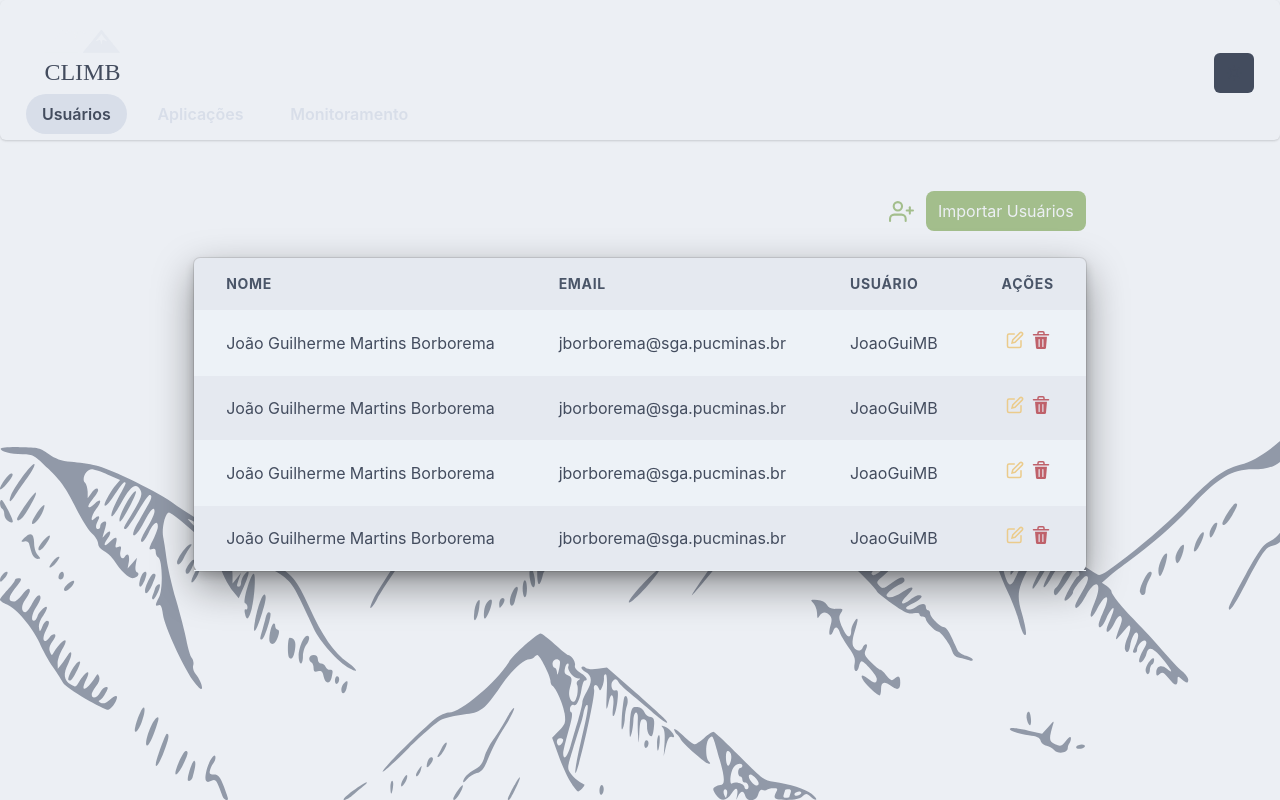
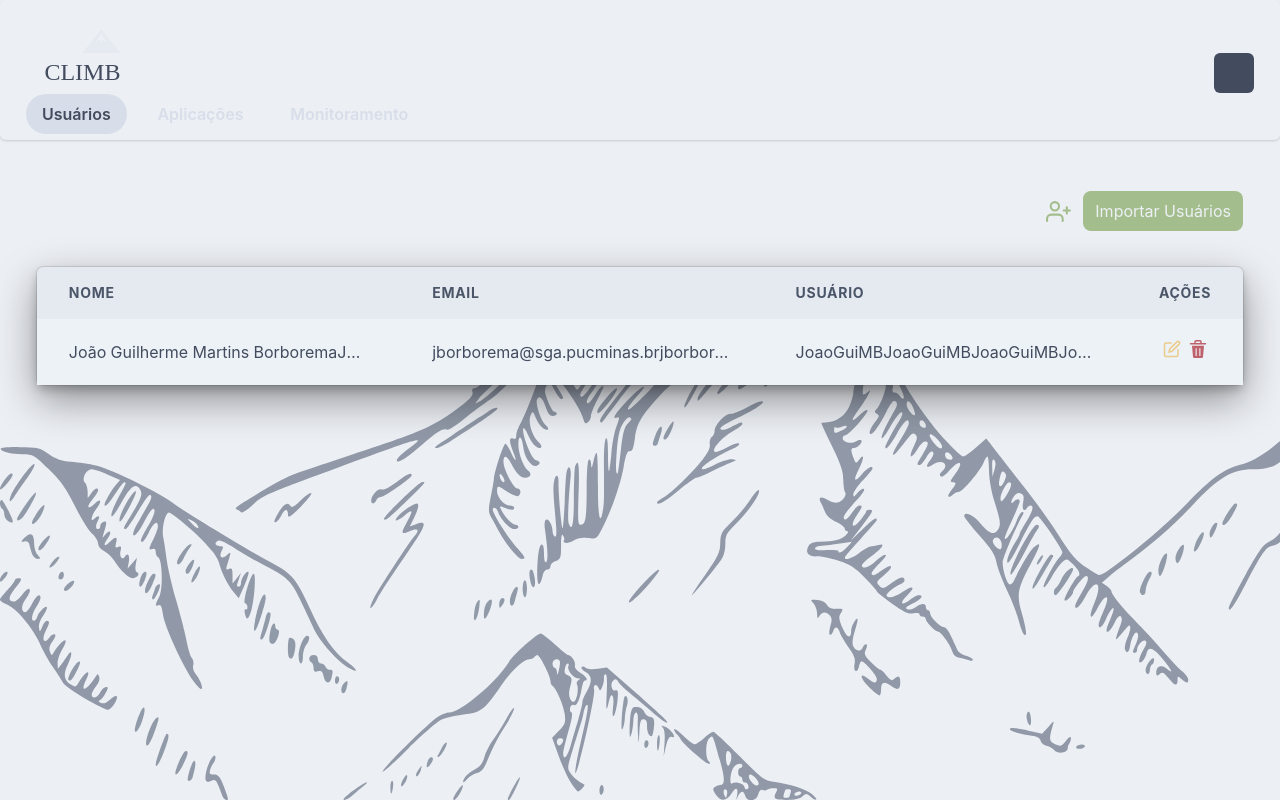
Before and after one commit to ianbandrade/plf-es-2021-1-ti5-6702100-climb, a Next.js app in the folder codigo/frontend/: page /admin/users in a window 1280 px wide. Built offline with nearby package versions, Linux system fonts and the light colour scheme; a web font is replaced by a local one.

Commit message:
refact: users table text overflow

```diff
--- a/codigo/frontend/src/pages/admin/users.tsx
+++ b/codigo/frontend/src/pages/admin/users.tsx
@@ -13,6 +13,11 @@ import {
 import { FiUserPlus } from "react-icons/fi";
 import { colors } from "../../styles/customTheme";
 const LIGHT = "light";
+interface User {
+  displayName: "João Guilherme Martins Borborema",
+  mail: "jborborema@sga.pucminas.br",
+  userName: "JoaoGuiMB"
+}
 
 const Users = () => {
   const { colorMode } = useColorMode();
@@ -20,6 +25,43 @@ const Users = () => {
   function setTableBgColor() {
     return colorMode === LIGHT ? colors.light.Nord5 : colors.dark.Nord1;
   }
+
+  const usersList: User[] = [
+    {
+      displayName: "João Guilherme Martins BorboremaJoão Guilherme Martins BorboremaJoão Guilherme Martins Borborema",
+      mail: "jborborema@sga.pucminas.brjborborema@sga.pucminas.brjborborema@sga.pucminas.br",
+      userName: "JoaoGuiMBJoaoGuiMBJoaoGuiMBJoaoGuiMBJoaoGuiMBJoaoGuiMBJoaoGuiMB"
+    }
+  ];
+
+  const cellItemLength  = "36ch";
+
+  const userCells = usersList.map(user => (
+    <Tr key={user.mail}>
+      <Td maxWidth={cellItemLength} isTruncated title={user.displayName}>{user.displayName}</Td>
+      <Td maxWidth={cellItemLength} isTruncated title={user.mail}>{user.mail}</Td>
+      <Td maxWidth={cellItemLength} isTruncated title={user.mail}>{user.userName}</Td>
+      <Td>
+        <Flex justifyContent="space-around">
+          <Tooltip label="Editar usuário" placement="top">
+            <EditIcon
+              color={colors.aurora.Nord13}
+              _hover={{ cursor: "pointer" }}
+              onClick={() => alert("oi")}
+              boxSize="18px"
+            />
+          </Tooltip>
+          <Tooltip label="Deletar usuário" placement="top">
+            <DeleteIcon
+              color={colors.aurora.Nord11}
+              _hover={{ cursor: "pointer" }}
+              onClick={() => alert("oi")}
+              boxSize="18px"
+            />
+          </Tooltip>
+        </Flex>
+      </Td>
+    </Tr>));
 
   return (
     <Flex justifyContent="center" alignItems="center" mt="4%">
@@ -74,106 +116,7 @@ const Users = () => {
             </Tr>
           </Thead>
           <Tbody>
-            <Tr>
-              <Td>João Guilherme Martins Borborema</Td>
-              <Td>jborborema@sga.pucminas.br</Td>
-              <Td>JoaoGuiMB</Td>
-              <Td>
-                <Flex justifyContent="space-around">
-                  <Tooltip label="Editar usuário" placement="top">
-                    <EditIcon
-                      color={colors.aurora.Nord13}
-                      _hover={{ cursor: "pointer" }}
-                      onClick={() => alert("oi")}
-                      boxSize="18px"
-                    />
-                  </Tooltip>
-                  <Tooltip label="Deletar usuário" placement="top">
-                    <DeleteIcon
-                      color={colors.aurora.Nord11}
-                      _hover={{ cursor: "pointer" }}
-                      onClick={() => alert("oi")}
-                      boxSize="18px"
-                    />
-                  </Tooltip>
-                </Flex>
-              </Td>
-            </Tr>
-            <Tr>
-              <Td>João Guilherme Martins Borborema</Td>
-              <Td>jborborema@sga.pucminas.br</Td>
-              <Td>JoaoGuiMB</Td>
-              <Td>
-                <Flex justifyContent="space-around">
-                  <Tooltip label="Editar usuário" placement="top">
-                    <EditIcon
-                      color={colors.aurora.Nord13}
-                      _hover={{ cursor: "pointer" }}
-                      onClick={() => alert("oi")}
-                      boxSize="18px"
-                    />
-                  </Tooltip>
-                  <Tooltip label="Deletar usuário" placement="top">
-                    <DeleteIcon
-                      color={colors.aurora.Nord11}
-                      _hover={{ cursor: "pointer" }}
-                      onClick={() => alert("oi")}
-                      boxSize="18px"
-                    />
-                  </Tooltip>
-                </Flex>
-              </Td>
-            </Tr>
-            <Tr>
-              <Td>João Guilherme Martins Borborema</Td>
-              <Td>jborborema@sga.pucminas.br</Td>
-              <Td>JoaoGuiMB</Td>
-              <Td>
-                <Flex justifyContent="space-around">
-                  <Tooltip label="Editar usuário" placement="top">
-                    <EditIcon
-                      color={colors.aurora.Nord13}
-                      _hover={{ cursor: "pointer" }}
-                      onClick={() => alert("oi")}
-                      boxSize="18px"
-                    />
-                  </Tooltip>
-                  <Tooltip label="Deletar usuário" placement="top">
-                    <DeleteIcon
-                      color={colors.aurora.Nord11}
-                      _hover={{ cursor: "pointer" }}
-                      onClick={() => alert("oi")}
-                      boxSize="18px"
-                    />
-                  </Tooltip>
-                </Flex>
-              </Td>
-            </Tr>
-            <Tr>
-              <Td>João Guilherme Martins Borborema</Td>
-              <Td>jborborema@sga.pucminas.br</Td>
-              <Td>JoaoGuiMB</Td>
-              <Td>
-                <Flex justifyContent="space-around">
-                  <Tooltip label="Editar usuário" placement="top">
-                    <EditIcon
-                      color={colors.aurora.Nord13}
-                      _hover={{ cursor: "pointer" }}
-                      onClick={() => alert("oi")}
-                      boxSize="18px"
-                    />
-                  </Tooltip>
-                  <Tooltip label="Deletar usuário" placement="top">
-                    <DeleteIcon
-                      color={colors.aurora.Nord11}
-                      _hover={{ cursor: "pointer" }}
-                      onClick={() => alert("oi")}
-                      boxSize="18px"
-                    />
-                  </Tooltip>
-                </Flex>
-              </Td>
-            </Tr>
+            {userCells}
           </Tbody>
         </Table>
       </Flex>
```
